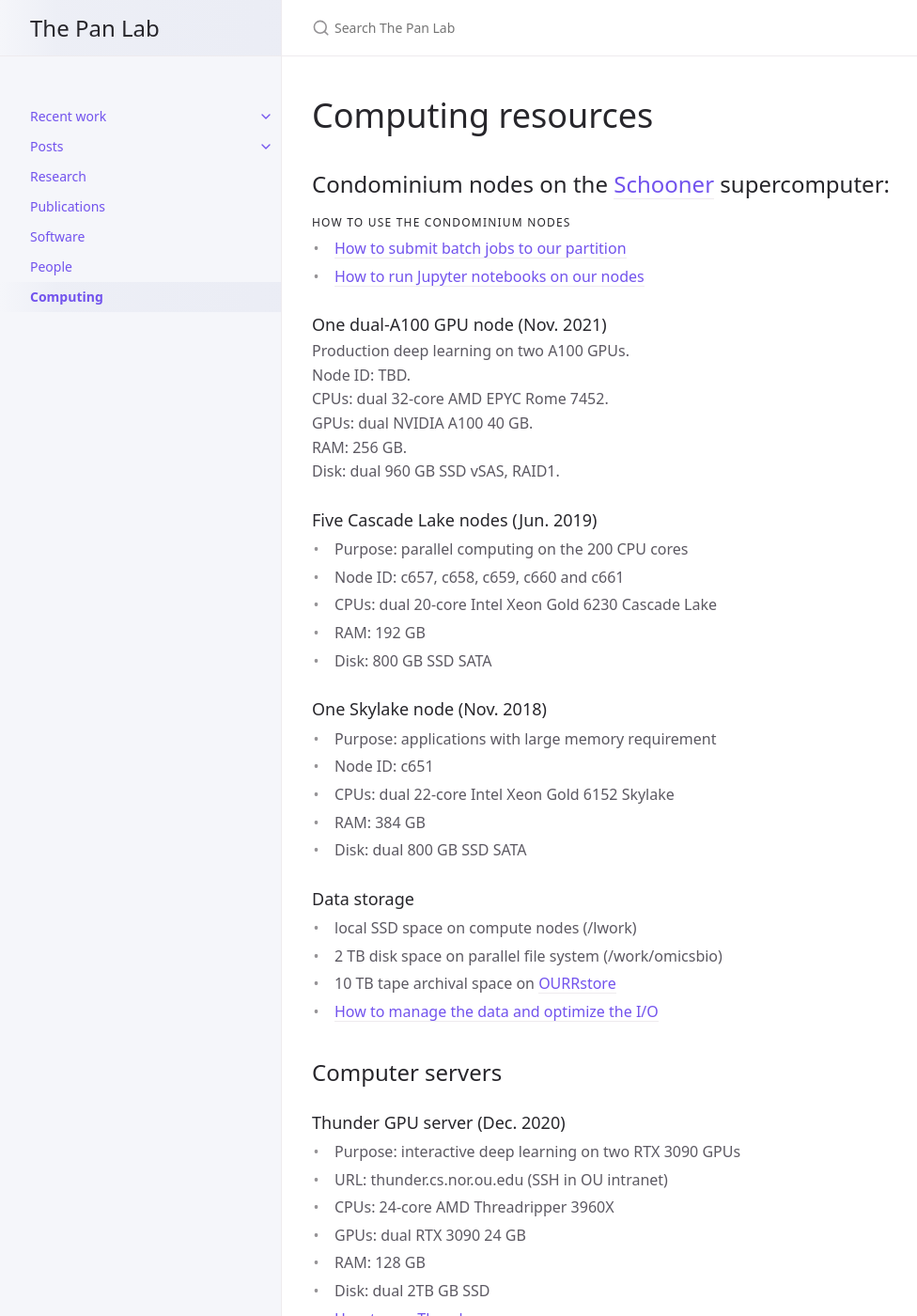
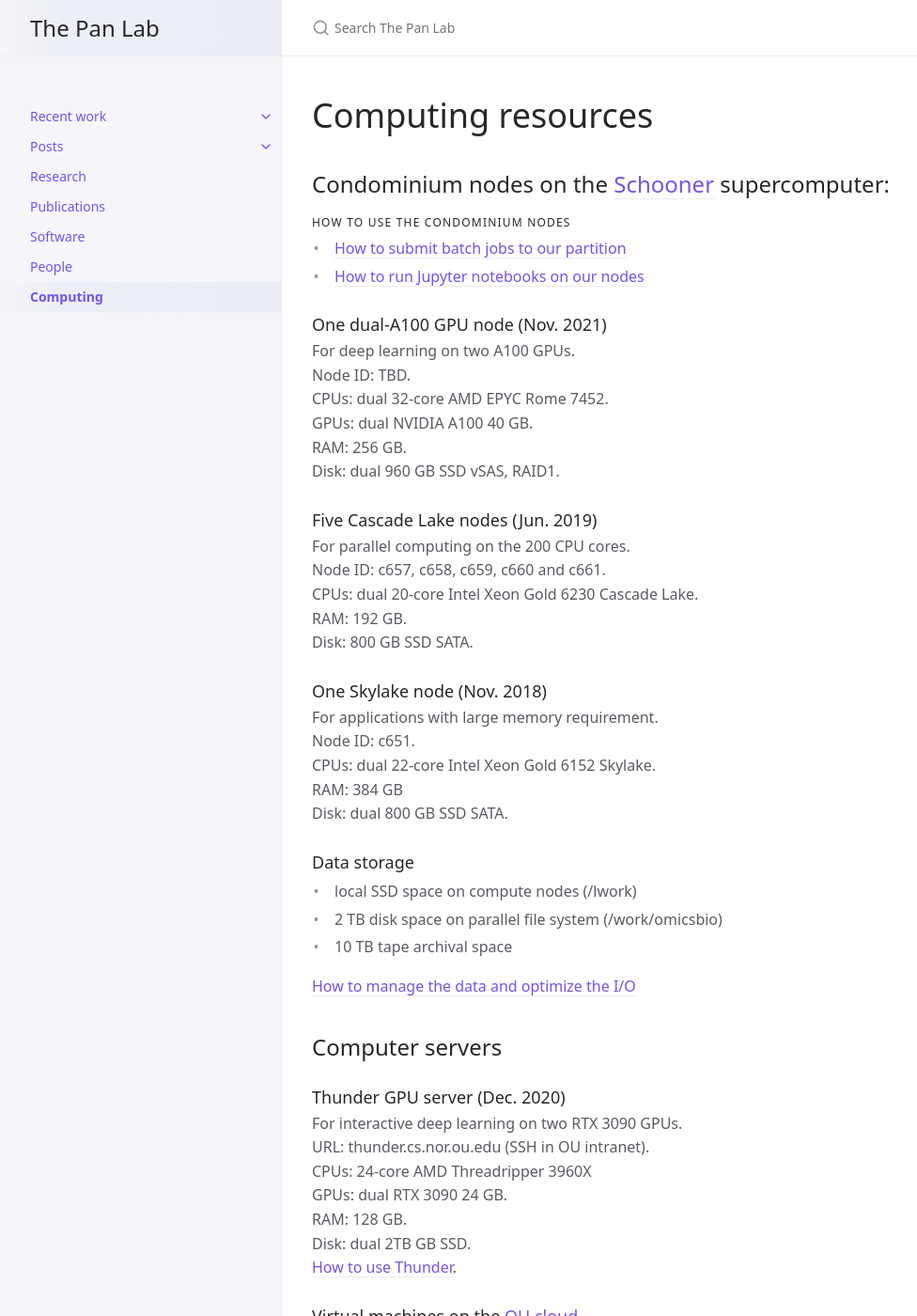
Before and after one commit to thepanlab/thepanlab.github.io, a Jekyll site: the page built from docs/computing.md, in a window 1280 px wide and 1400 px high. Shown: the whole window at 94% size, without its empty margins (0-976 px from the left). Built offline with Jekyll 4.4.1, drawn with Linux system fonts in a browser that asks for light colours.

Commit message:
Update computing.md

```diff
--- a/docs/computing.md
+++ b/docs/computing.md
@@ -12,7 +12,7 @@ nav_order: 7
   - [How to run Jupyter notebooks on our nodes](https://github.com/thepanlab/supercomputers/blob/master/Use_jupyter_notebook.md)
 
 ### One dual-A100 GPU node (Nov. 2021)
-Production deep learning on two A100 GPUs.
+For deep learning on two A100 GPUs.
 Node ID: TBD.
 CPUs: dual 32-core AMD EPYC Rome 7452.
 GPUs: dual NVIDIA A100 40 GB.
@@ -20,35 +20,36 @@ RAM: 256 GB.
 Disk: dual 960 GB SSD vSAS, RAID1.
 
 ### Five Cascade Lake nodes (Jun. 2019)
-  - Purpose: parallel computing on the 200 CPU cores
-  - Node ID: c657, c658, c659, c660 and c661
-  - CPUs: dual 20-core Intel Xeon Gold 6230 Cascade Lake
-  - RAM: 192 GB
-  - Disk: 800 GB SSD SATA
+For parallel computing on the 200 CPU cores.
+Node ID: c657, c658, c659, c660 and c661.
+CPUs: dual 20-core Intel Xeon Gold 6230 Cascade Lake.
+RAM: 192 GB.
+Disk: 800 GB SSD SATA.
 
 ### One Skylake node (Nov. 2018)
-  - Purpose: applications with large memory requirement
-  - Node ID: c651
-  - CPUs: dual 22-core Intel Xeon Gold 6152 Skylake
-  - RAM: 384 GB
-  - Disk: dual 800 GB SSD SATA
+For applications with large memory requirement.
+Node ID: c651.
+CPUs: dual 22-core Intel Xeon Gold 6152 Skylake.
+RAM: 384 GB
+Disk: dual 800 GB SSD SATA.
 
 ### Data storage
   - local SSD space on compute nodes (/lwork)
   - 2 TB disk space on parallel file system (/work/omicsbio)
-  - 10 TB tape archival space on [OURRstore](https://www.ou.edu/oscer/resources/ourrstore--ou---regional-research-store)
-  - [How to manage the data and optimize the I/O](https://github.com/thepanlab/supercomputers)
+  - 10 TB tape archival space
+
+[How to manage the data and optimize the I/O](https://github.com/thepanlab/supercomputers)
 
 ## Computer servers
 
 ### Thunder GPU server (Dec. 2020)
-  - Purpose: interactive deep learning on two RTX 3090 GPUs
-  - URL: thunder.cs.nor.ou.edu (SSH in OU intranet)
-  - CPUs: 24-core AMD Threadripper 3960X
-  - GPUs: dual RTX 3090 24 GB
-  - RAM: 128 GB
-  - Disk: dual 2TB GB SSD
-  - [How to use Thunder](https://github.com/thepanlab/supercomputers/blob/master/thunder/thunder_tensorflow_gpu_conda.md)
+For interactive deep learning on two RTX 3090 GPUs.
+URL: thunder.cs.nor.ou.edu (SSH in OU intranet).
+CPUs: 24-core AMD Threadripper 3960X
+GPUs: dual RTX 3090 24 GB.
+RAM: 128 GB.
+Disk: dual 2TB GB SSD.
+[How to use Thunder](https://github.com/thepanlab/supercomputers/blob/master/thunder/thunder_tensorflow_gpu_conda.md).
 
 ### Virtual machines on the [OU cloud](https://www.ou.edu/oscer/resources/our_cloud)
   - [Booming web server](http://booming.oscer.ou.edu)
```
